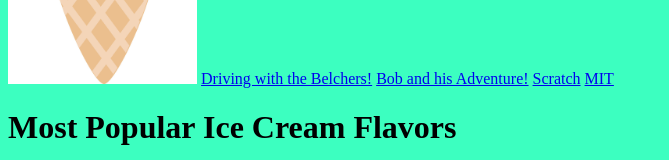
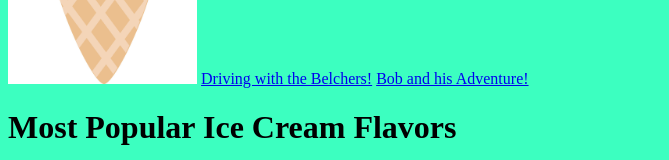
Before and after one commit to emilian001/emilian001.github.io, a plain HTML site: page my_website/ice.html in a window 1280 px wide. Shown: the part 174-334 px from the top of the page, without its empty margins (0-669 px from the left). Drawn offline with Linux system fonts and the light colour scheme.

Commit message:
deleted 2 tabe

```diff
--- a/my_website/ice.html
+++ b/my_website/ice.html
@@ -8,8 +8,6 @@
 	<img src="images/ice cream.jpg" height="250">
 		<a href="index.html">Driving with the Belchers!</a>
 		<a href="portfolio.html">Bob and his Adventure!</a>
-		<a href="https://scratch.mit.edu/">Scratch</a>
-		<a href="http://appinventor.mit.edu/explore/">MIT</a>
 		<h1>Most Popular Ice Cream Flavors</h1>
 		<table>
 			<tr><th>Rank</th><th>Flavor</tr>
```
